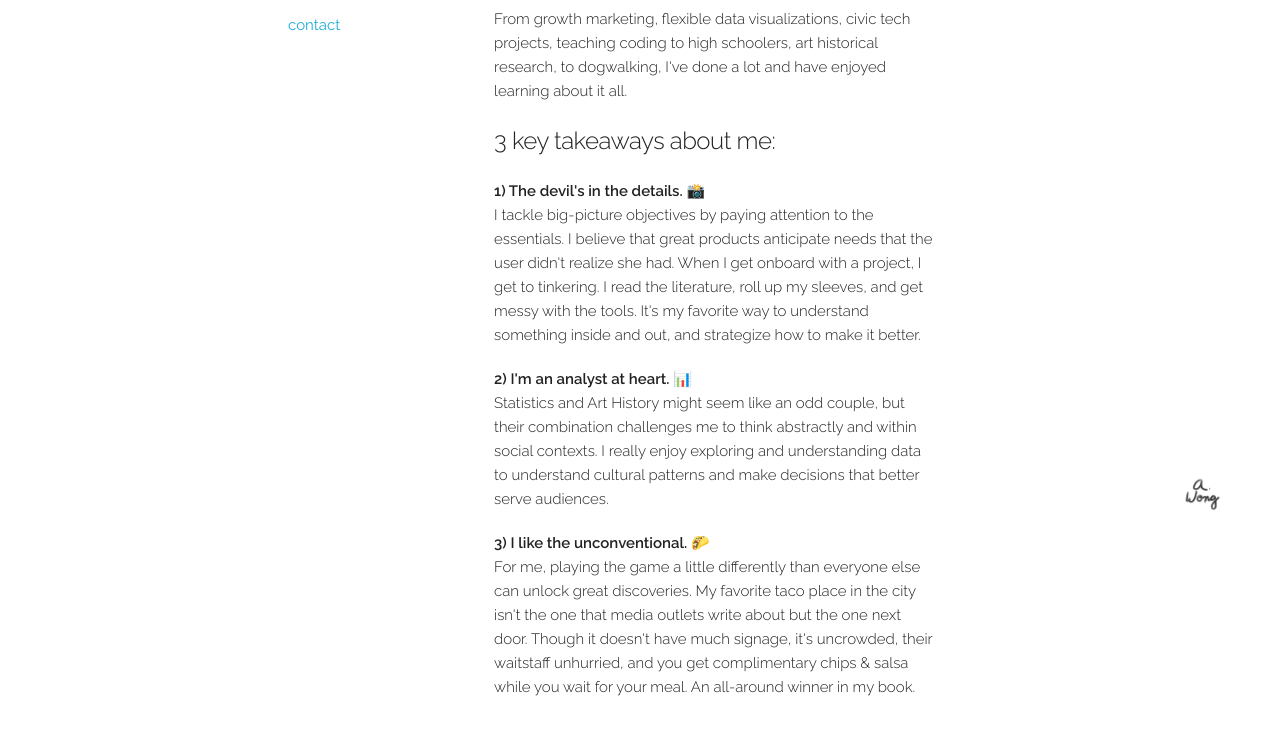
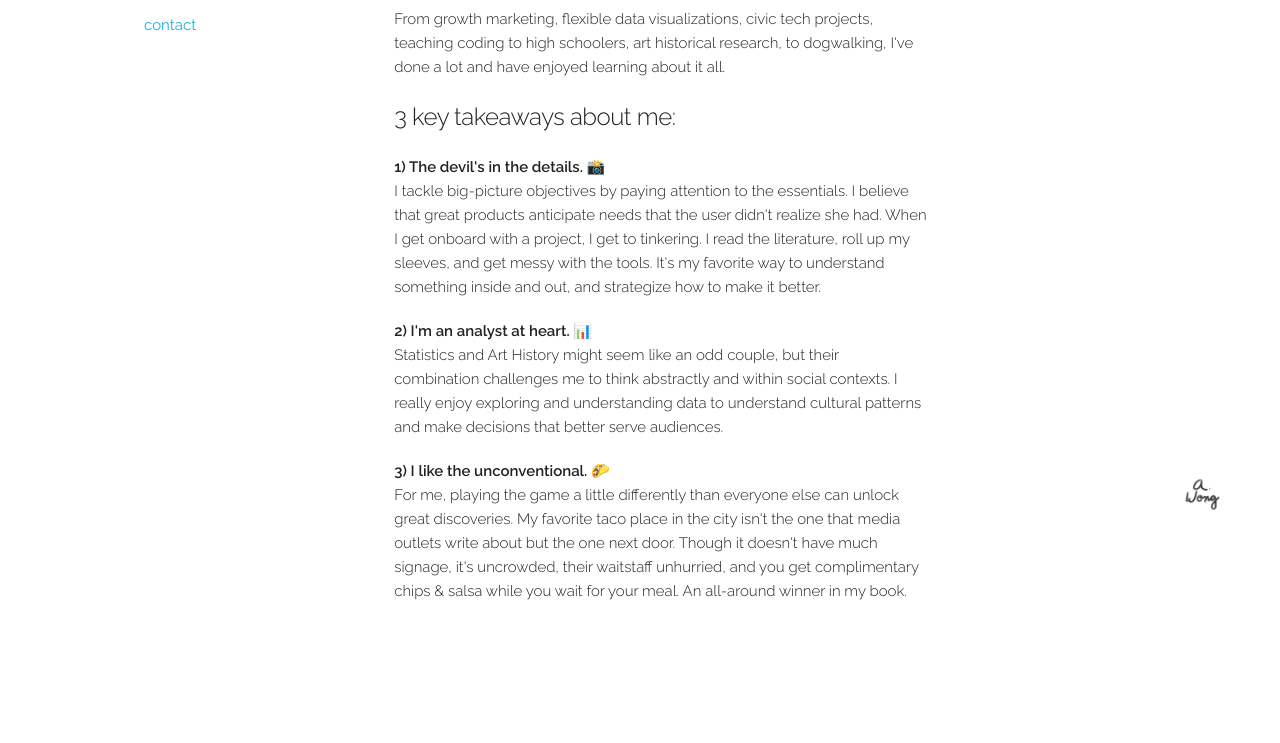
Before and after one commit to wongamanda/amandawong.me, a website: page about.html in a window 1280 px wide. Shown: the part 252-995 px from the top of the page. After the commit the page ends 899 px from the top, so only its background shows below. Drawn offline with nearby package versions, Linux system fonts and the light colour scheme.

Commit message:
Remove padding on about

```diff
--- a/about.html
+++ b/about.html
@@ -24,7 +24,7 @@
         </div>
       </div>
 
-    <div class="row" style="padding: 15px 0 0 15% ">
+    <div class="row" style="padding: 15px 0 0 0">
       <div id="nav" class="four columns intro">
         <div id="nav-placeholder">
         </div>
```
